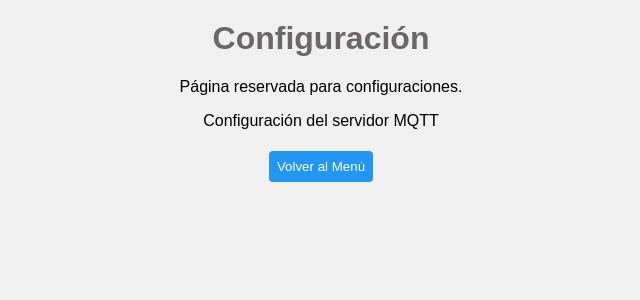
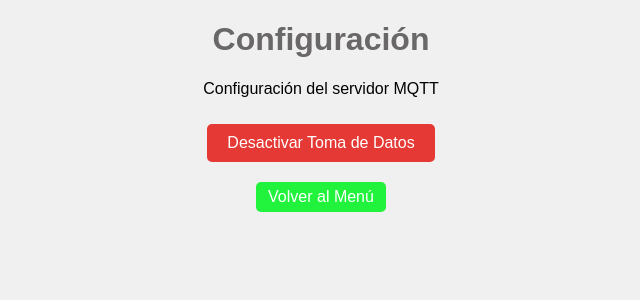
Before and after one commit to Juan-Ganan/BICINETA-APP-WEB, a Flask app: page /settings in a window 1280 px wide. Shown: the top 300 px of the page, without its empty margins (319-959 px from the left). Run offline with Flask 3, Linux system fonts and the light colour scheme; the visitor is signed in with stand-in values (Sample User, id 1).

Commit message:
Button Data Base

```diff
--- a/app.py
+++ b/app.py
@@ -10,13 +10,14 @@ import os
 import threading
 import time
 
+# === CONFIGURACIÓN GENERAL ===
 app = Flask(__name__)
 app.secret_key = 'super_secret_key'  # Necesario para sesiones
+USERS = {'admin': 'password123'}
+CSV_FILE = "sensor_data.csv"
+ESTADO_FILE = "estado.json"
 
-# Credenciales de login (hardcodeadas para simplicidad)
-USERS = {'admin': 'password123'}
-
-# Configuración del broker MQTT
+# === CONFIGURACIÓN MQTT ===
 MQTT_BROKER = "02c9970343eb456bac87e5836a2905c3.s1.eu.hivemq.cloud"
 MQTT_PORT = 8883
 MQTT_USERNAME = "GCA_DAQ"
@@ -27,23 +28,16 @@ MQTT_TOPICS = [
 ]
 MQTT_TOPIC_PUB = "control/commands"
 
-# Almacenar datos de sensores (máximo 50 puntos por sensor)
+# === VARIABLES DE ESTADO ===
 sensor_data = defaultdict(lambda: [])
 digital_twin_data = defaultdict(lambda: [])
 MAX_POINTS = 50
-
-# Almacenamiento temporal para los últimos valores de cada tópico
 latest_values = {topic: {"value": None, "timestamp": None} for topic in MQTT_TOPICS}
 latest_predictions = {"predicted_current": None, "predicted_speed": None}
+current1 = speed1 = voltage1 = acceleration1 = map1 = 0
+global_data_collection_enabled = False
 
-# Variables para el gemelo digital
-current1 = 0
-speed1 = 0
-voltage1 = 0
-acceleration1 = 0
-map1 = 0
-
-# Matriz theta del modelo del gemelo digital
+# === MATRIZ DEL GEMELO DIGITAL ===
 theta = np.array([
     [-0.95,  0.00],
     [-1.84, -0.56],
@@ -57,10 +51,62 @@ theta = np.array([
     [ 0.48, -0.08]
 ])
 
-# Archivo CSV para almacenar datos
-CSV_FILE = "sensor_data.csv"
+# === FUNCIONES DE PERSISTENCIA DE ESTADO ===
+def cargar_estado_desde_json():
+    global global_data_collection_enabled
+    if os.path.exists(ESTADO_FILE):
+        with open(ESTADO_FILE, 'r') as f:
+            estado = json.load(f)
+            global_data_collection_enabled = estado.get("enabled", False)
+    else:
+        global_data_collection_enabled = False
 
-# Configuración del cliente MQTT
+def guardar_estado_en_json(enabled):
+    with open(ESTADO_FILE, 'w') as f:
+        json.dump({"enabled": enabled}, f)
+
+# === FUNCIONES DEL GEMELO DIGITAL ===
+def compute_digital_twin():
+    global current1, speed1, voltage1, acceleration1, map1
+    Y = np.array([[speed1, current1, speed1, current1]])
+    U = np.array([[acceleration1, voltage1, map1, acceleration1, voltage1, map1]])
+    H = np.hstack((-Y, U))
+    Yest = H @ theta
+    return Yest
+
+# === FUNCIONES DE ALMACENAMIENTO DE DATOS ===
+def save_to_csv():
+    if not global_data_collection_enabled:
+        return
+
+    data_row = {
+        "timestamp": datetime.now().strftime("%Y-%m-%d %H:%M:%S"),
+        "voltage": latest_values["voltage"]["value"],
+        "current": latest_values["current"]["value"],
+        "speed": latest_values["speed"]["value"],
+        "acceleration": latest_values["acceleration"]["value"],
+        "temperature": latest_values["temperature"]["value"],
+        "altitud": latest_values["altitud"]["value"],
+        "latitude": latest_values["latitude"]["value"],
+        "longitude": latest_values["longitude"]["value"],
+        "predicted_current": latest_predictions["predicted_current"],
+        "predicted_speed": latest_predictions["predicted_speed"]
+    }
+
+    df = pd.DataFrame([data_row])
+    if not os.path.exists(CSV_FILE):
+        df.to_csv(CSV_FILE, index=False)
+    else:
+        df.to_csv(CSV_FILE, mode='a', header=False, index=False)
+    print(f"Datos guardados en {CSV_FILE}: {data_row}")
+
+def periodic_csv_writer():
+    while True:
+        if any(latest_values[topic]["value"] is not None for topic in MQTT_TOPICS):
+            save_to_csv()
+        time.sleep(10)
+
+# === MQTT ===
 def on_connect(client, userdata, flags, rc):
     print(f"Código de conexión: {rc}")
     if rc == 0:
@@ -77,16 +123,13 @@ def on_message(client, userdata, msg):
         value = float(msg.payload.decode())
         timestamp = datetime.now().strftime("%Y-%m-%d %H:%M:%S")
 
-        # Almacenar en memoria
         sensor_data[msg.topic].append({"time": timestamp, "value": value})
         if len(sensor_data[msg.topic]) > MAX_POINTS:
             sensor_data[msg.topic].pop(0)
 
-        # Actualizar últimos valores
         latest_values[msg.topic]["value"] = value
         latest_values[msg.topic]["timestamp"] = timestamp
 
-        # Asignar a variables del gemelo
         if msg.topic == "current":
             current1 = value
         elif msg.topic == "speed":
@@ -118,40 +161,8 @@ def on_message(client, userdata, msg):
     except ValueError:
         print(f"Valor no numérico recibido en {msg.topic}: {msg.payload.decode()}")
 
-def compute_digital_twin():
-    global current1, speed1, voltage1, acceleration1, map1
-    Y = np.array([[speed1, current1, speed1, current1]])
-    U = np.array([[acceleration1, voltage1, map1, acceleration1, voltage1, map1]])
-    H = np.hstack((-Y, U))
-    Yest = H @ theta
-    return Yest
-
-def save_to_csv():
-    data_row = {
-        "timestamp": datetime.now().strftime("%Y-%m-%d %H:%M:%S"),
-        "voltage": latest_values["voltage"]["value"],
-        "current": latest_values["current"]["value"],
-        "speed": latest_values["speed"]["value"],
-        "acceleration": latest_values["acceleration"]["value"],
-        "temperature": latest_values["temperature"]["value"],
-        "altitud": latest_values["altitud"]["value"],
-        "latitude": latest_values["latitude"]["value"],
-        "longitude": latest_values["longitude"]["value"],
-        "predicted_current": latest_predictions["predicted_current"],
-        "predicted_speed": latest_predictions["predicted_speed"]
-    }
-    df = pd.DataFrame([data_row])
-    if not os.path.exists(CSV_FILE):
-        df.to_csv(CSV_FILE, index=False)
-    else:
-        df.to_csv(CSV_FILE, mode='a', header=False, index=False)
-    print(f"Datos guardados en {CSV_FILE}: {data_row}")
-
-def periodic_csv_writer():
-    while True:
-        if any(latest_values[topic]["value"] is not None for topic in MQTT_TOPICS):
-            save_to_csv()
-        time.sleep(10)
+# === INICIALIZACIÓN MQTT Y HILO ===
+cargar_estado_desde_json()
 
 client = mqtt.Client()
 client.username_pw_set(MQTT_USERNAME, MQTT_PASSWORD)
@@ -167,17 +178,38 @@ except Exception as e:
 
 threading.Thread(target=periodic_csv_writer, daemon=True).start()
 
+# === RUTAS FLASK ===
 @app.route('/', methods=['GET', 'POST'])
 def login():
+    global global_data_collection_enabled
     if request.method == 'POST':
         username = request.form['username']
         password = request.form['password']
         if username in USERS and USERS[username] == password:
             session['logged_in'] = True
+            session['data_collection_enabled'] = global_data_collection_enabled
             return redirect(url_for('menu'))
         else:
             return render_template('login.html', error="Credenciales inválidas")
     return render_template('login.html')
+
+@app.route('/toggle_data_collection', methods=['POST'])
+def toggle_data_collection():
+    global global_data_collection_enabled
+    if not session.get('logged_in'):
+        return jsonify({"error": "No autenticado"}), 401
+    enabled = session.get('data_collection_enabled', global_data_collection_enabled)
+    new_status = not enabled
+    session['data_collection_enabled'] = new_status
+    global_data_collection_enabled = new_status
+    guardar_estado_en_json(new_status)
+    return jsonify({"enabled": new_status})
+
+@app.route('/get_data_collection_status', methods=['GET'])
+def get_data_collection_status():
+    if not session.get('logged_in'):
+        return jsonify({"error": "No autenticado"}), 401
+    return jsonify({"enabled": session.get('data_collection_enabled', False)})
 
 @app.route('/menu')
 def menu():
@@ -242,6 +274,7 @@ def settings():
 @app.route('/logout')
 def logout():
     session.pop('logged_in', None)
+    session.pop('data_collection_enabled', None)
     return redirect(url_for('login'))
 
 @app.route('/publish', methods=['POST'])
@@ -271,5 +304,6 @@ def get_digital_twin_data():
         return jsonify({"error": "No autenticado"}), 401
     return jsonify(dict(digital_twin_data))
 
+# === MAIN ===
 if __name__ == '__main__':
     app.run(debug=True, host='0.0.0.0', port=5000)
--- /dev/null
+++ b/estado.json
@@ -0,0 +1 @@
+{"enabled": false}
--- a/templates/settings.html
+++ b/templates/settings.html
@@ -1,58 +1,89 @@
-<script type="text/javascript">
-        var gk_isXlsx = false;
-        var gk_xlsxFileLookup = {};
-        var gk_fileData = {};
-        function filledCell(cell) {
-          return cell !== '' && cell != null;
-        }
-        function loadFileData(filename) {
-        if (gk_isXlsx && gk_xlsxFileLookup[filename]) {
-            try {
-                var workbook = XLSX.read(gk_fileData[filename], { type: 'base64' });
-                var firstSheetName = workbook.SheetNames[0];
-                var worksheet = workbook.Sheets[firstSheetName];
-
-                // Convert sheet to JSON to filter blank rows
-                var jsonData = XLSX.utils.sheet_to_json(worksheet, { header: 1, blankrows: false, defval: '' });
-                // Filter out blank rows (rows where all cells are empty, null, or undefined)
-                var filteredData = jsonData.filter(row => row.some(filledCell));
-
-                // Heuristic to find the header row by ignoring rows with fewer filled cells than the next row
-                var headerRowIndex = filteredData.findIndex((row, index) =>
-                  row.filter(filledCell).length >= filteredData[index + 1]?.filter(filledCell).length
-                );
-                // Fallback
-                if (headerRowIndex === -1 || headerRowIndex > 25) {
-                  headerRowIndex = 0;
-                }
-
-                // Convert filtered JSON back to CSV
-                var csv = XLSX.utils.aoa_to_sheet(filteredData.slice(headerRowIndex)); // Create a new sheet from filtered array of arrays
-                csv = XLSX.utils.sheet_to_csv(csv, { header: 1 });
-                return csv;
-            } catch (e) {
-                console.error(e);
-                return "";
-            }
-        }
-        return gk_fileData[filename] || "";
-        }
-        </script><!DOCTYPE html>
+<!DOCTYPE html>
 <html lang="es">
 <head>
     <meta charset="UTF-8">
     <title>Configuración</title>
     <style>
-        body { font-family: Arial, sans-serif; margin: 20px; background-color: #f0f0f0; text-align: center; }
-        button { padding: 8px; margin: 5px; background-color: #2196F3; color: white; border: none; border-radius: 4px; cursor: pointer; }
-        button:hover { background-color: #1976D2; }
+        body {
+            font-family: Arial, sans-serif;
+            margin: 20px;
+            background-color: #f0f0f0;
+            text-align: center;
+        }
+        .toggle-btn {
+            padding: 10px 20px;
+            margin: 10px;
+            font-size: 16px;
+            border: none;
+            border-radius: 5px;
+            color: white;
+            cursor: pointer;
+        }
+        .active {
+            background-color: #e53935; /* rojo */
+        }
+        .inactive {
+            background-color: #43a047; /* verde */
+        }
+        .toggle-btn:hover {
+            opacity: 0.9;
+        }
+        button.back {
+            background-color: #21f33d;
+            padding: 6px 12px;
+            margin: 10px;
+            font-size: 16px;
+            border: none;
+            border-radius: 5px;
+            color: white;
+            cursor: pointer;
+        }
     </style>
 </head>
 <body>
     <h1 style="color: #696767">Configuración</h1>
-    <p>Página reservada para configuraciones.</p>
     <p>Configuración del servidor MQTT</p>
 
-    <button onclick="window.location.href='/menu'">Volver al Menú</button>
+    <button id="dataToggleBtn" class="toggle-btn">Cargando...</button>
+    <br>
+    <button class="back" onclick="window.location.href='/menu'">Volver al Menú</button>
+
+    <script>
+        function actualizarBoton(estado) {
+            const boton = document.getElementById("dataToggleBtn");
+            if (estado) {
+                boton.classList.remove("inactive");
+                boton.classList.add("active");
+                boton.textContent = "Desactivar Toma de Datos";
+            } else {
+                boton.classList.remove("active");
+                boton.classList.add("inactive");
+                boton.textContent = "Activar Toma de Datos";
+            }
+        }
+
+        function obtenerEstado() {
+            fetch('/get_data_collection_status')
+                .then(res => res.json())
+                .then(data => {
+                    if ('enabled' in data) {
+                        actualizarBoton(data.enabled);
+                    }
+                });
+        }
+
+        document.getElementById("dataToggleBtn").addEventListener("click", () => {
+            fetch('/toggle_data_collection', { method: 'POST' })
+                .then(res => res.json())
+                .then(data => {
+                    if ('enabled' in data) {
+                        actualizarBoton(data.enabled);
+                    }
+                });
+        });
+
+        // Inicialización al cargar
+        obtenerEstado();
+    </script>
 </body>
 </html>
```
